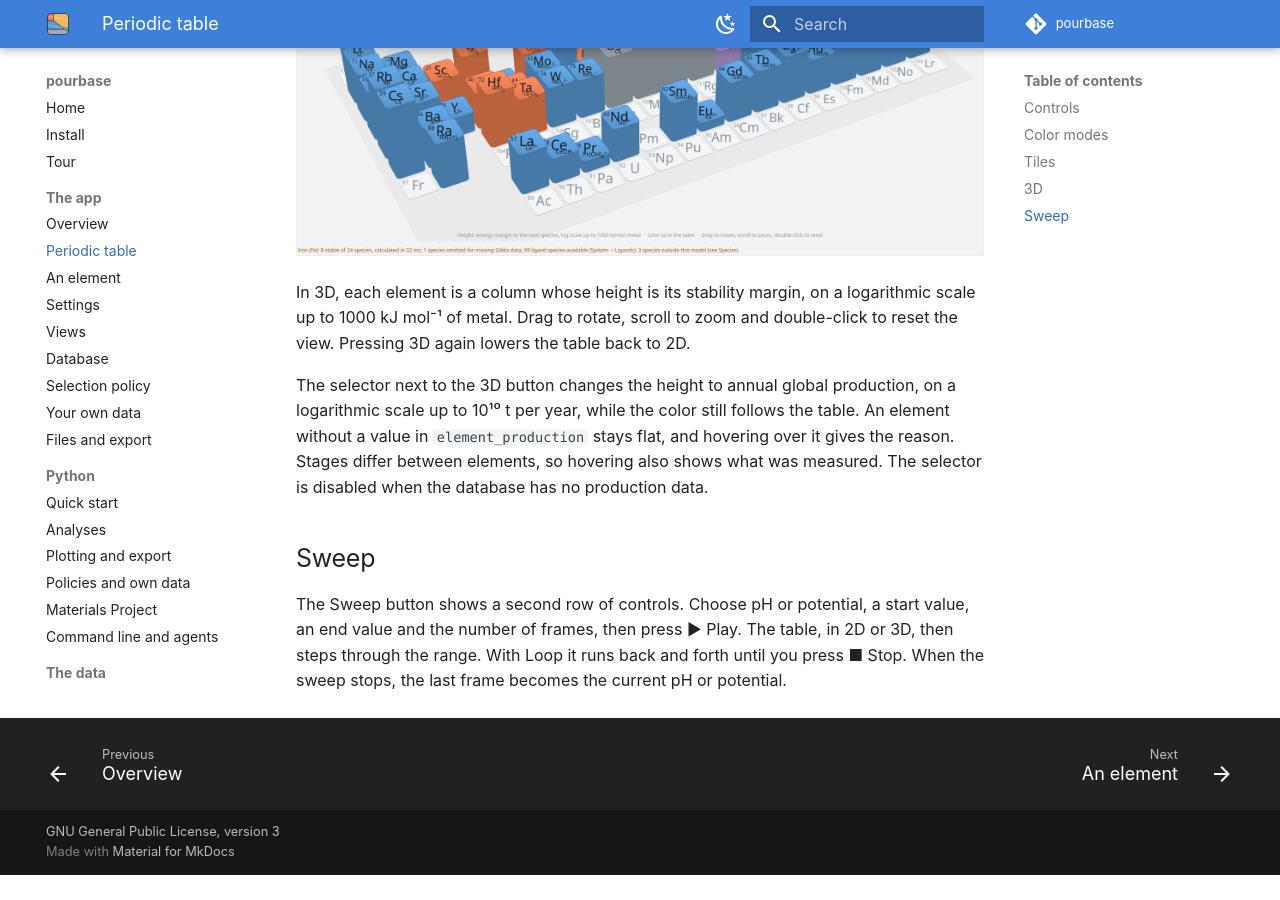
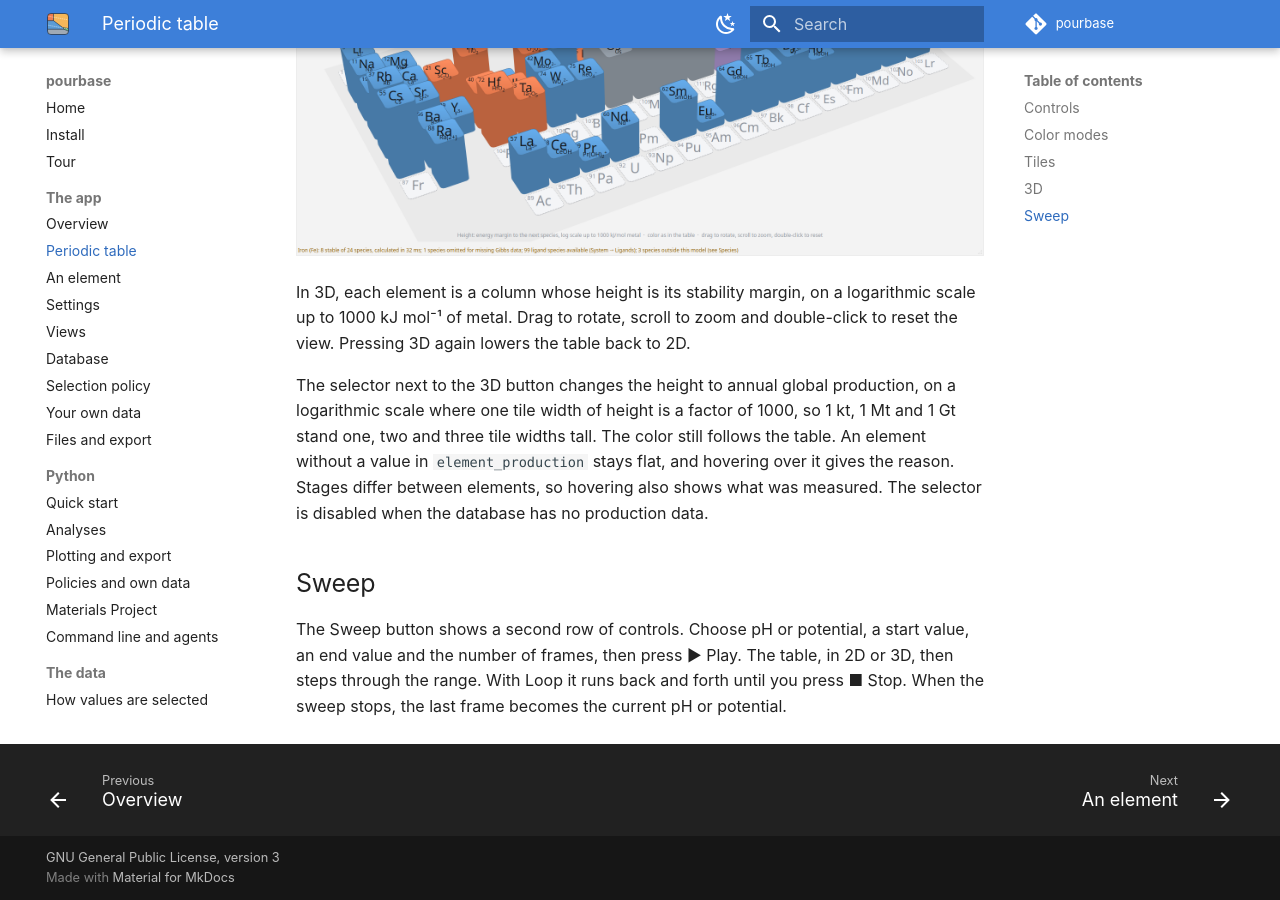
Before and after one commit to FrederikLizakJohansen/pourbase, an MkDocs documentation site: the page built from docs/app/periodic-table.md, in a window 1280 px wide and 900 px high, scrolled down 3307 px. Built offline with MkDocs 1.6.1 and Material for MkDocs 9.7.7, drawn with Linux system fonts in a browser that asks for light colours; comment, search, counter and statistics services are not loaded; before the commit the page ends 4182 px from its top, so only the background shows below that.

Commit message:
Scale production columns at a factor of 1000 per tile
Set the column height to log10(tons) / 3, so 1 kt, 1 Mt and 1 Gt stand
one, two and three tile widths tall. The height can now be read against
the table itself, and the arbitrary 10^10 t upper limit is gone.

Co-Authored-By: Claude Opus 5.5 <noreply@anthropic.com>

```diff
--- a/docs/app/periodic-table.md
+++ b/docs/app/periodic-table.md
@@ -63,8 +63,9 @@ In 3D, each element is a column whose height is its stability margin, on a logar
 of metal. Drag to rotate, scroll to zoom and double-click to reset the view. Pressing 3D again lowers the table
 back to 2D.
 
-The selector next to the 3D button changes the height to annual global production, on a logarithmic scale up to
-10¹⁰ t per year, while the color still follows the table. An element without a value in `element_production` stays
+The selector next to the 3D button changes the height to annual global production, on a logarithmic scale where
+one tile width of height is a factor of 1000, so 1 kt, 1 Mt and 1 Gt stand one, two and three tile widths tall. The
+color still follows the table. An element without a value in `element_production` stays
 flat, and hovering over it gives the reason. Stages differ between elements, so hovering also shows what was
 measured. The selector is disabled when the database has no production data.
 
```
Also changed, not shown: 2 other files.
